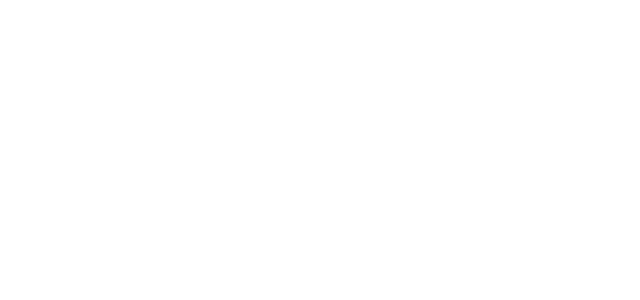
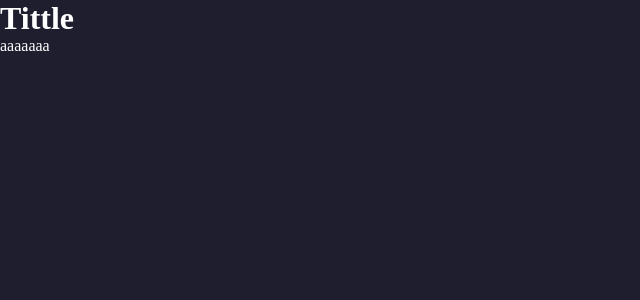
Before and after one commit to JoaoGomes8/portfolio_page, a Next.js app in the folder my-app/: page / in a window 1280 px wide. Shown: the top 300 px of the page, without its empty margins (0-640 px from the left). Built offline with nearby package versions, Linux system fonts and the light colour scheme.

Commit message:
debug updates, css added

```diff
--- a/my-app/package.json
+++ b/my-app/package.json
@@ -9,8 +9,9 @@
     "lint": "next lint"
   },
   "dependencies": {
+    "next": "15.0.4",
     "react": "^19.0.0",
     "react-dom": "^19.0.0",
-    "next": "15.0.4"
+    "sass": "^1.83.0"
   }
 }
--- a/my-app/src/app/page.js
+++ b/my-app/src/app/page.js
@@ -1,9 +1,11 @@
 import Image from "next/image";
+import './styles/main.scss'
 
 export default function Home() {
   return (
     <div>
-
+      <h1>Tittle</h1>
+      <p>aaaaaaa</p>
     </div>
   );
 }
--- /dev/null
+++ b/my-app/src/app/styles/main.scss
@@ -0,0 +1,16 @@
+
+*{
+    color: white;
+    margin: 0;
+    padding: 0;
+    box-sizing: border-box;
+}
+
+body{
+    background-color: #1E1E2F;
+}
+div{
+    .img-top{
+        margin: 20px;
+    }
+}
```
Also changed, not shown: 1 other file (tests, documents, lock files or other folders).
